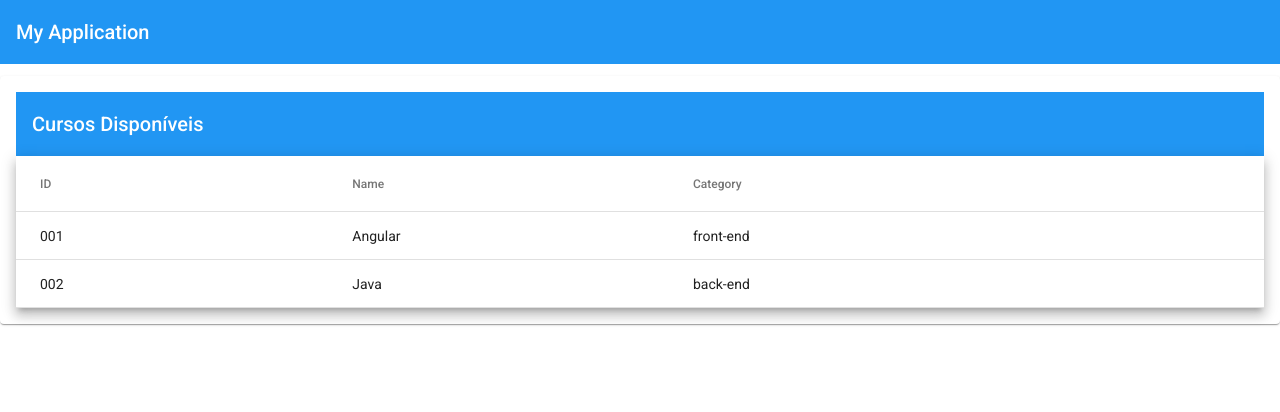
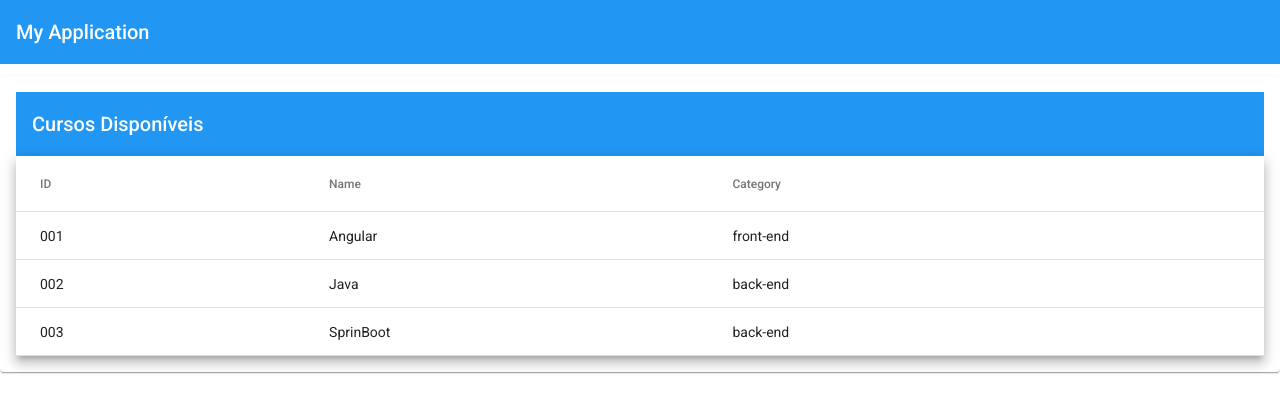
Before and after one commit to psdiego17/crud-angular-spring, an Angular app: page /courses in a window 1280 px wide. Shown: the top 412 px of the page. Built offline with nearby package versions, Linux system fonts and the light colour scheme.

Commit message:
Criado service courses, iniciado configuração http client

```diff
--- a/src/app/app.module.ts
+++ b/src/app/app.module.ts
@@ -6,6 +6,7 @@ import { BrowserAnimationsModule } from '@angular/platform-browser/animations';
 
 import { AppRoutingModule } from './app-routing.module';
 import { AppComponent } from './app.component';
+import { HttpClientModule } from '@angular/common/http';
 
 
 @NgModule({
@@ -16,7 +17,8 @@ import { AppComponent } from './app.component';
     BrowserModule,
     AppRoutingModule,
     BrowserAnimationsModule,
-    MatToolbarModule
+    MatToolbarModule,
+    HttpClientModule
   ],
   providers: [],
   bootstrap: [AppComponent]
--- a/src/app/courses/courses.module.ts
+++ b/src/app/courses/courses.module.ts
@@ -4,6 +4,7 @@ import { CommonModule } from '@angular/common';
 import { MatTableModule } from '@angular/material/table';
 import { MatCardModule } from '@angular/material/card';
 import { MatToolbarModule } from '@angular/material/toolbar';
+import { MatButtonModule } from '@angular/material/button';
 
 import { CoursesRoutingModule } from './courses-routing.module';
 import { CoursesComponent } from './courses/courses.component';
@@ -18,7 +19,9 @@ import { CoursesComponent } from './courses/courses.component';
     CoursesRoutingModule,
     MatTableModule,
     MatCardModule,
-    MatToolbarModule
+    MatToolbarModule,
+    MatButtonModule
+
   ]
 })
 export class CoursesModule { }
--- a/src/app/courses/courses/courses.component.scss
+++ b/src/app/courses/courses/courses.component.scss
@@ -1,3 +1,3 @@
 table {
-    width: 100%;
-  }
+  width: 100%;
+}
--- a/src/app/courses/courses/courses.component.ts
+++ b/src/app/courses/courses/courses.component.ts
@@ -1,5 +1,6 @@
 import { Component, OnInit } from '@angular/core';
 import { CourseInterface } from '../model/course-interface';
+import { CoursesService } from '../service/courses.service';
 
 @Component({
   selector: 'app-courses',
@@ -8,15 +9,14 @@ import { CourseInterface } from '../model/course-interface';
 })
 export class CoursesComponent implements OnInit {
 
-  course: CourseInterface[] = [
-    {_id: '001', name: 'Angular', category: 'front-end'},
-    {_id: '002', name: 'Java', category: 'back-end'}
-  ];
+  course: CourseInterface[] = [];
 
-  displayedColumns = [] = ['_id', 'name', 'category'];
+  displayedColumns = ['_id', 'name', 'category']; //'actions'
 
-  constructor() {
+  constructor(private coursesService: CoursesService) {
     //this.course = []; //Caso não inicie o array na declaração, pode iniciar desse modo.
+
+    this.course = this.coursesService.list();
   }
 
   ngOnInit(): void {
--- /dev/null
+++ b/src/app/courses/service/courses.service.ts
@@ -0,0 +1,20 @@
+import { Injectable } from '@angular/core';
+import { CourseInterface } from '../model/course-interface';
+
+import { HttpClient } from '@angular/common/http';
+
+@Injectable({
+  providedIn: 'root'
+})
+export class CoursesService {
+
+  constructor(private httpClient: HttpClient) { }
+
+  list(): CourseInterface[]{
+    return [
+      {_id: '001', name: 'Angular', category: 'front-end'},
+      {_id: '002', name: 'Java', category: 'back-end'},
+      {_id: '003', name: 'SprinBoot', category: 'back-end'}
+    ]
+  }
+}
```
Also changed, not shown: src/app/courses/courses/courses.component.html (+15 -0 lines), 1 other file (tests, documents, lock files or other folders).
